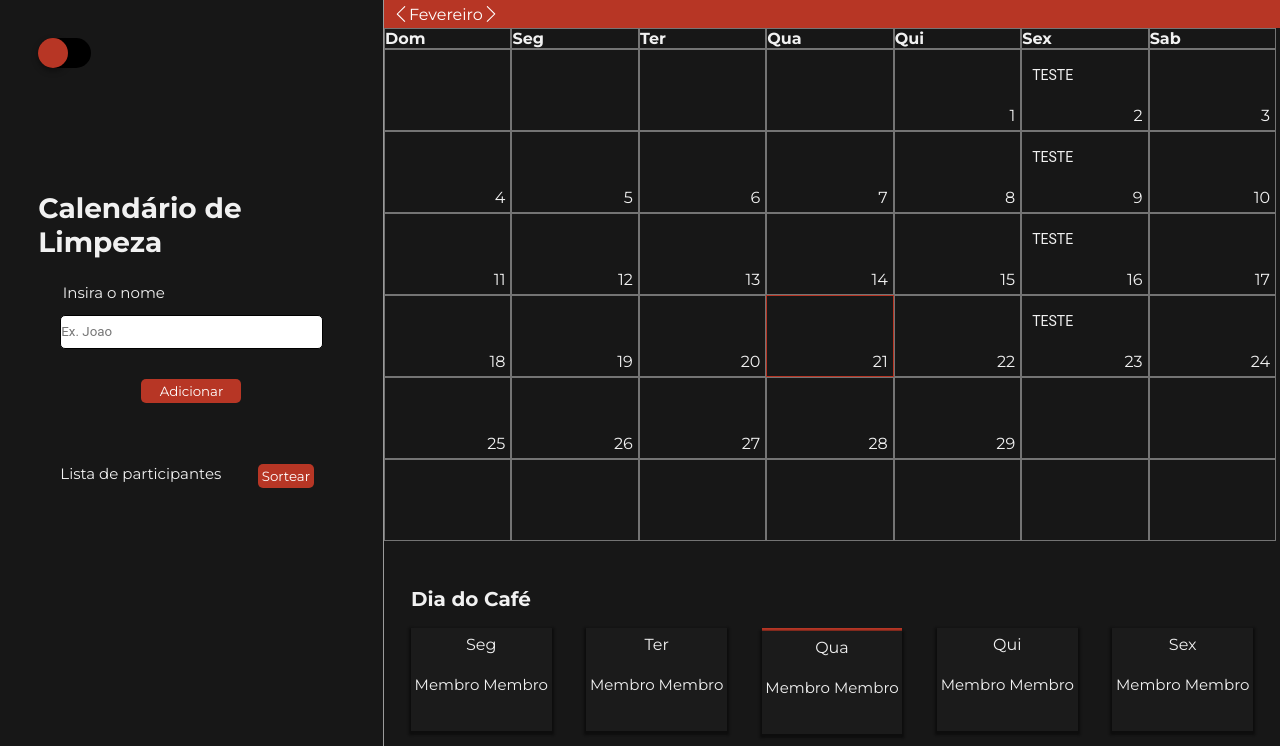
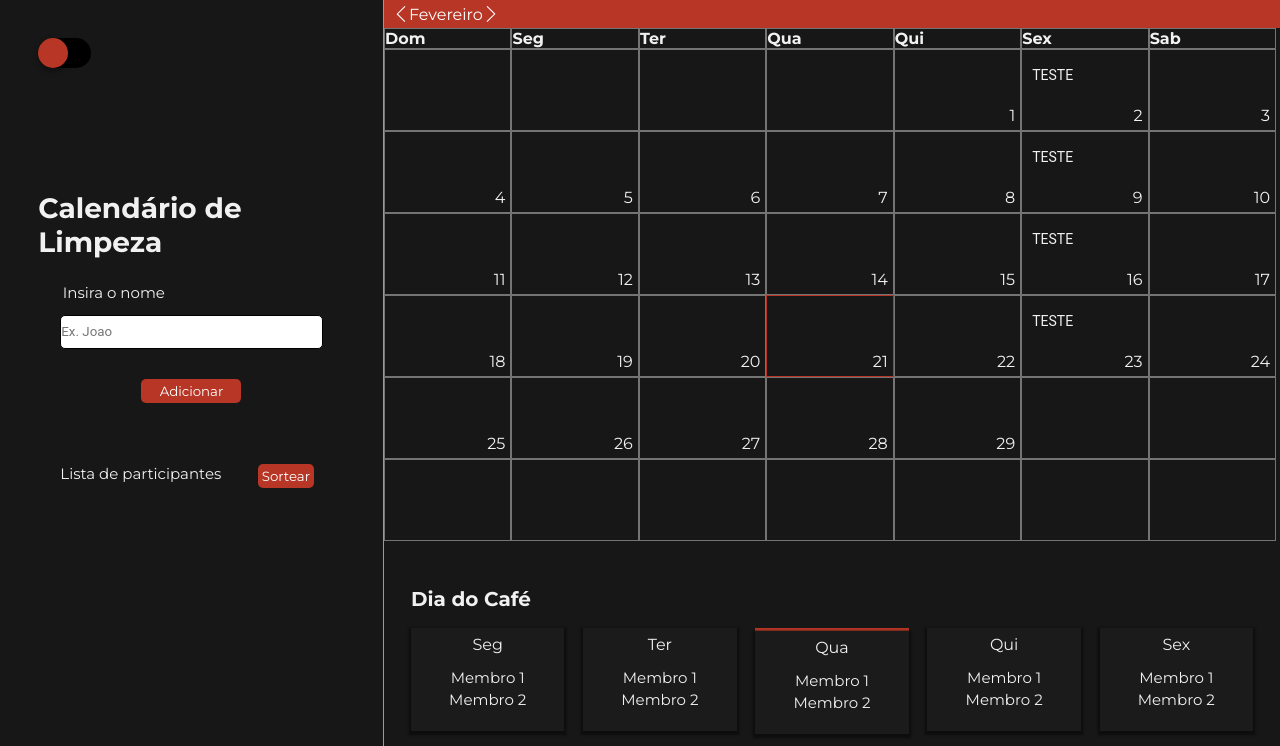
Before and after one commit to joaovlara/calendar, a React (Create React App) app: page / in a window 1280 px wide. Shown: the top 746 px of the page. Built offline with nearby package versions, Linux system fonts and the light colour scheme.

Commit message:
coffee day optimized and corrected

```diff
--- a/src/components/coffee/CoffeeDay.jsx
+++ b/src/components/coffee/CoffeeDay.jsx
@@ -1,52 +1,48 @@
-import React, { useState, useEffect } from 'react';
-import { CoffeeWeek, DayCoffee, TextCoffee, CoffeeContainer, CoffeeDiv, EditableText, CardCoffee } from "../styles";
+import React, { useState } from 'react';
+import { CoffeeWeek, DayCoffee, TextCoffee, CoffeeContainer, CoffeeDiv, CardCoffee, EditableText, MemberName } from "../styles";
+
+const DAYS_OF_THE_WEEK = ['Seg', 'Ter', 'Qua', 'Qui', 'Sex'];
 
 export function CoffeeDay() {
-  const today = new Date();
-  const DAYS_OF_THE_WEEK = ['Seg', 'Ter', 'Qua', 'Qui', 'Sex'];
-  const [date] = useState(today);
-  const [dayOfWeek, setDayOfWeek] = useState(date.getDay());
+  const [texts, setTexts] = useState(DAYS_OF_THE_WEEK.map(() => ({ member1: 'Membro 1', member2: 'Membro 2' })));
 
-  useEffect(() => {
-    setDayOfWeek(date.getDay());
-  }, [date]);
+  const handleTextChange = (index, member, newText) => {
+    const newtexts = [...texts];
+    newtexts[index][member] = newText;
+    setTexts(newtexts);
+  };
 
-  const CardEdit = () => {
-    const [text, setText] = useState('Membro Membro');
-    const handleTextChange = (event) => {
-      setText(event.target.innerText);
-    };
   return (
     <CoffeeContainer>
       <TextCoffee>Dia do Café</TextCoffee>
       <CoffeeWeek>
         {DAYS_OF_THE_WEEK.map((day, index) => {
-            const d = index + 1;
+          const isToday = new Date().getDay() === index + 1;
           return (
-              <CoffeeDiv
-                key={d}
-                isToday={d === dayOfWeek}
-              >
+            <CoffeeDiv key={index} isToday={isToday}>
               <CardCoffee>
-                  <DayCoffee>
-                    {day}
-                  </DayCoffee>
+                <DayCoffee>{day}</DayCoffee>
+                <MemberName>
                   <EditableText
                     contentEditable
-                    onClick={handleTextChange}
+                    onBlur={(event) => handleTextChange(index, 'member1', event.target.innerText)}
                   >
-                    {text}
+                    {texts[index].member1}
                   </EditableText>
+                  <EditableText
+                    contentEditable
+                    onBlur={(event) => handleTextChange(index, 'member2', event.target.innerText)}
+                  >
+                    {texts[index].member2}
+                  </EditableText>
+                </MemberName>
               </CardCoffee>
             </CoffeeDiv>
           );
         })}
       </CoffeeWeek>
-      </CoffeeContainer >
+    </CoffeeContainer>
   );
-  };
-
-  return <CardEdit />;
 }
 
 export default CoffeeDay;
--- a/src/components/styles.js
+++ b/src/components/styles.js
@@ -181,7 +181,7 @@ export const DayCard = styled.div`
 export const Dupla = styled.p`
     padding-left: 8%;
     font-size: 14px;
-    font-family: 'Roboto'
+    font-family: 'Roboto';
 `;
 export const Day = styled.span`
     font-family: 'Montserrat';
@@ -222,7 +222,7 @@ export const CardCoffee = styled.span`
     padding-top: 5%;
     border: lightblue 1px;
     box-shadow: 0px 2px 2px 2px ${(props) => props.theme.shadow};;
-    width: 11vw;
+    width: 12vw;
     height: 12vh;
     background-color: ${(props) => props.theme.card};
 `;
@@ -232,11 +232,16 @@ export const DayCoffee = styled.span`
     font-family: 'Montserrat';
     color: ${(props) => props.theme.withe};
 `;
-export const EditableText = styled.p`
-    font-size: 15px;
+export const MemberName = styled.div`
     display:flex;
-    justify-content: center;
-    padding-top: 15%;
-    font-family: 'Montserrat';
+    padding-top: 8%;
+    flex-wrap: wrap;
+    justify-content: space-around;
     color: ${(props) => props.theme.withe};
 `;
+
+export const EditableText = styled.p`
+    margin: 1%;
+    font-size: 15px;
+    font-family: 'Montserrat';
+`;
```
Lines whose indentation alone changed are shown as unchanged.
